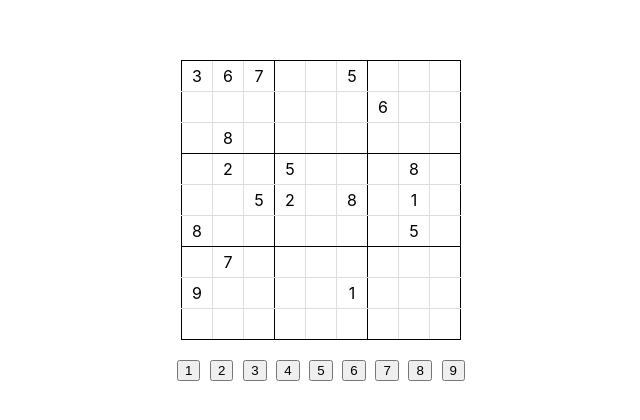
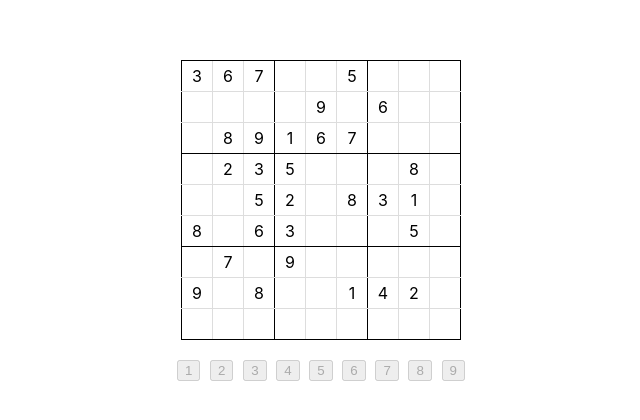
Before and after one commit to Kshitiz294/sudoku-react, a React (Create React App) app: page / in a window 1280 px wide. Shown: the part 180-600 px from the top of the page, without its empty margins (319-959 px from the left). Built offline with nearby package versions, Linux system fonts and the light colour scheme.

Commit message:
Basic game mechanics

```diff
--- a/src/App.scss
+++ b/src/App.scss
@@ -44,5 +44,5 @@
 .cube {
   width: 30px;
   height: 30px;
-  // border: 1px solid;
+  cursor: pointer;
 }
--- a/src/App.tsx
+++ b/src/App.tsx
@@ -5,6 +5,7 @@ import { Cube } from './models/cube';
 
 function App() {
   const [gameBoard, setGameBoard] = useState<Array<Cube[]>>([]);
+  const [selectedCube, setSelectedCube] = useState<Cube | undefined>(undefined);
   const numberButtons = [1, 2, 3, 4, 5, 6, 7, 8, 9];
 
   useEffect(() => {
@@ -27,9 +28,9 @@ function App() {
       });
     });
 
-    // let's show a few numbers (17 to be precise)
+    // let's show a few numbers (30 to be precise)
     let count = 0;
-    while (count <= 17) {
+    while (count <= 30) {
       const rowIndex = Math.floor(Math.random() * 8);
       const columnIndex = Math.floor(Math.random() * 8);
 
@@ -44,6 +45,18 @@ function App() {
 
   }, []);
 
+  const selectCube = (rowIndex: number, columnIndex: number) => {
+    setSelectedCube(gameBoard[rowIndex][columnIndex].readonly ? undefined : gameBoard[rowIndex][columnIndex]);
+  }
+
+  const setNumberInCube = (n: number) => {
+    if (selectedCube) {
+      selectedCube.value = n;
+      const board = [...gameBoard];
+      setGameBoard(board);
+    }
+  }
+
   return (
     <div className="App flex-container-column">
 
@@ -54,7 +67,7 @@ function App() {
             <div key={i} className="flex-container-row horizontal-row">
               {
                 row.map((cube: Cube, j: number) => {
-                  return <div key={j} className="cube flex-container-column">{cube.readonly ? cube.reality : ''}</div>
+                  return <div key={j} className="cube flex-container-column" onClick={() => selectCube(i, j)}>{cube.readonly ? cube.reality : cube.value}</div>
                 })
               }
             </div>
@@ -66,7 +79,7 @@ function App() {
       <div className="flex-container-row" style={{marginTop: '20px', width: '288px', justifyContent: 'space-between'}}>
         {
           numberButtons.map((num: number, index: number) => {
-            return <button key={index}>{num}</button>
+            return <button key={index} disabled={selectedCube === undefined} onClick={() => setNumberInCube(num)}>{num}</button>
           })
         }
       </div>
```
